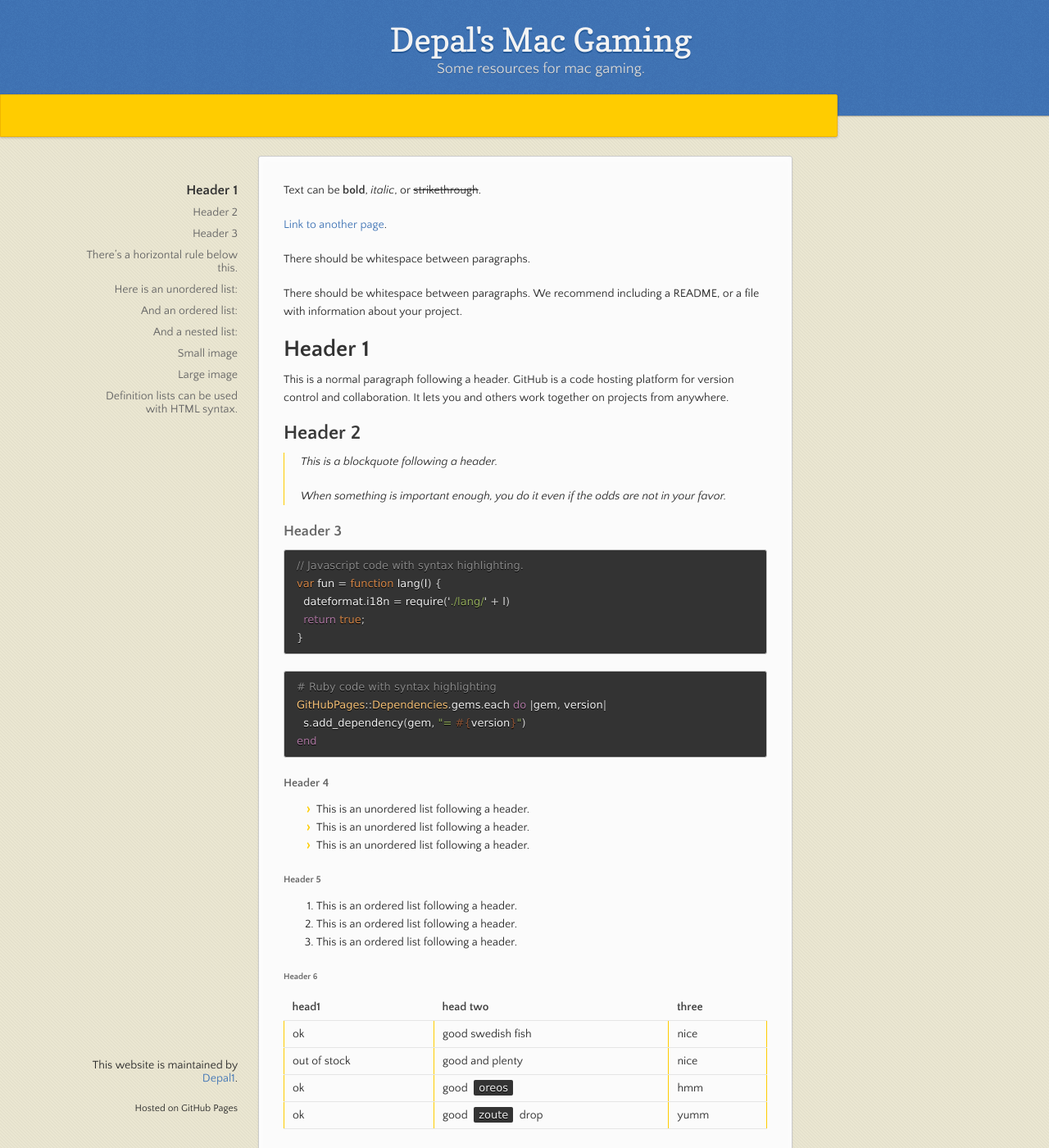
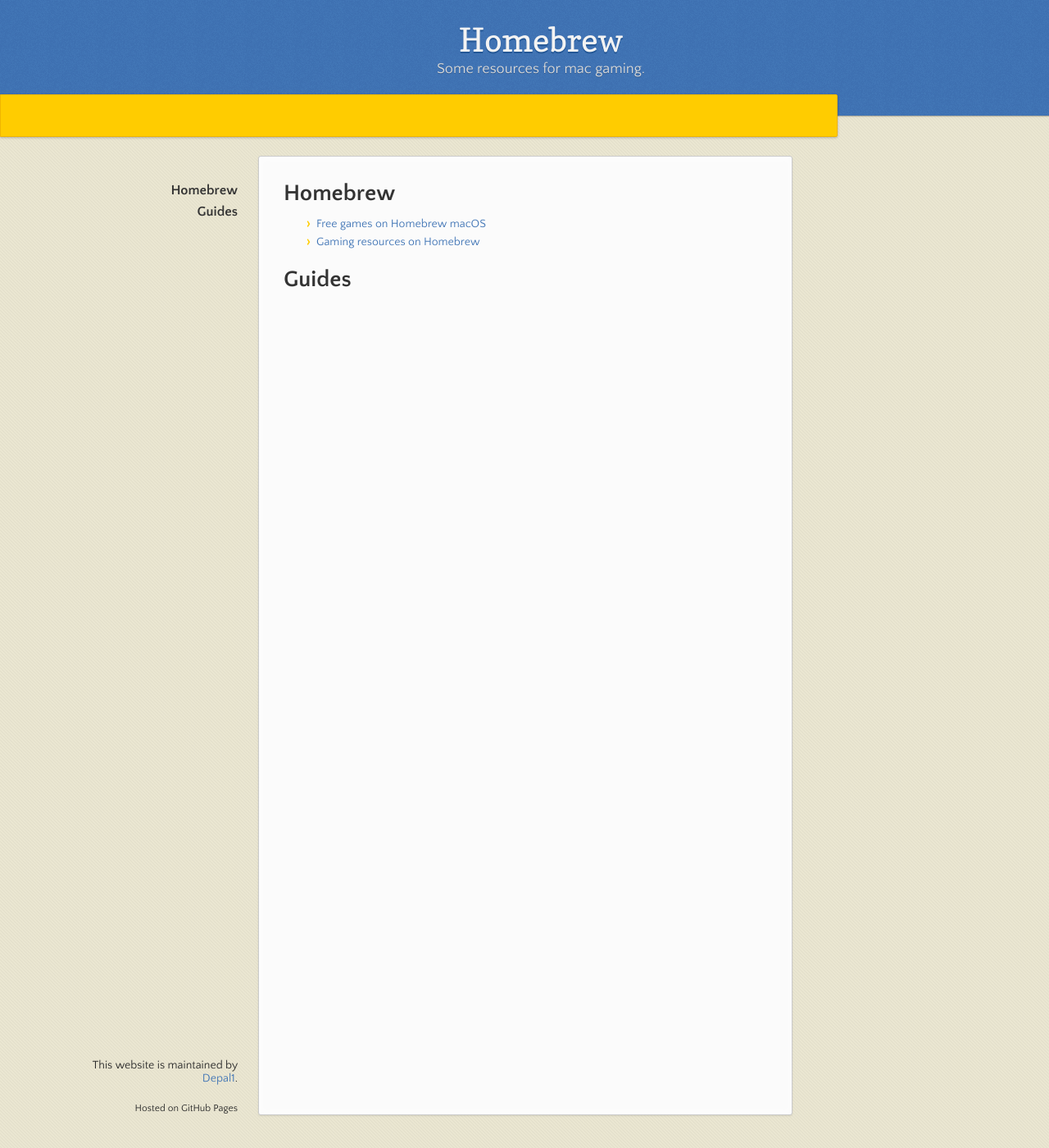
Before and after one commit to Depal1/mac-gaming, a Jekyll site: the page built from index.md, in a window 1280 px wide and 1400 px high. Shown: the whole window at 82% size. Built offline with Jekyll 4.4.1, drawn with Linux system fonts in a browser that asks for light colours; our own code applies the rules of GitHub Pages for plain Markdown files; some of the changed text lies outside the part shown.

Commit message:
Update index.md

````diff
--- a/index.md
+++ b/index.md
@@ -2,122 +2,8 @@
 layout: default
 ---
 
-Text can be **bold**, _italic_, or ~~strikethrough~~.
+# Homebrew
+* [Free games on Homebrew macOS](https://gist.github.com/Depal1/9e10108531174c8fdeef1327d1e96fda)
+* [Gaming resources on Homebrew](https://gist.github.com/Depal1/c637effadd1f6999c79b21dc9db253d3)
 
-[Link to another page](./another-page.html).
-
-There should be whitespace between paragraphs.
-
-There should be whitespace between paragraphs. We recommend including a README, or a file with information about your project.
-
-# Header 1
-
-This is a normal paragraph following a header. GitHub is a code hosting platform for version control and collaboration. It lets you and others work together on projects from anywhere.
-
-## Header 2
-
-> This is a blockquote following a header.
->
-> When something is important enough, you do it even if the odds are not in your favor.
-
-### Header 3
-
-```js
-// Javascript code with syntax highlighting.
-var fun = function lang(l) {
-  dateformat.i18n = require('./lang/' + l)
-  return true;
-}
-```
-
-```ruby
-# Ruby code with syntax highlighting
-GitHubPages::Dependencies.gems.each do |gem, version|
-  s.add_dependency(gem, "= #{version}")
-end
-```
-
-#### Header 4
-
-*   This is an unordered list following a header.
-*   This is an unordered list following a header.
-*   This is an unordered list following a header.
-
-##### Header 5
-
-1.  This is an ordered list following a header.
-2.  This is an ordered list following a header.
-3.  This is an ordered list following a header.
-
-###### Header 6
-
-| head1        | head two          | three |
-|:-------------|:------------------|:------|
-| ok           | good swedish fish | nice  |
-| out of stock | good and plenty   | nice  |
-| ok           | good `oreos`      | hmm   |
-| ok           | good `zoute` drop | yumm  |
-
-### There's a horizontal rule below this.
-
-* * *
-
-### Here is an unordered list:
-
-*   Item foo
-*   Item bar
-*   Item baz
-*   Item zip
-
-### And an ordered list:
-
-1.  Item one
-1.  Item two
-1.  Item three
-1.  Item four
-
-### And a nested list:
-
-- level 1 item
-  - level 2 item
-  - level 2 item
-    - level 3 item
-    - level 3 item
-- level 1 item
-  - level 2 item
-  - level 2 item
-  - level 2 item
-- level 1 item
-  - level 2 item
-  - level 2 item
-- level 1 item
-
-### Small image
-
-![Octocat](https://github.githubassets.com/images/icons/emoji/octocat.png)
-
-### Large image
-
-![Branching](https://guides.github.com/activities/hello-world/branching.png)
-
-
-### Definition lists can be used with HTML syntax.
-
-<dl>
-<dt>Name</dt>
-<dd>Godzilla</dd>
-<dt>Born</dt>
-<dd>1952</dd>
-<dt>Birthplace</dt>
-<dd>Japan</dd>
-<dt>Color</dt>
-<dd>Green</dd>
-</dl>
-
-```
-Long, single-line code blocks should not wrap. They should horizontally scroll if they are too long. This line should be long enough to demonstrate this.
-```
-
-```
-The final element.
-```
+# Guides
````
